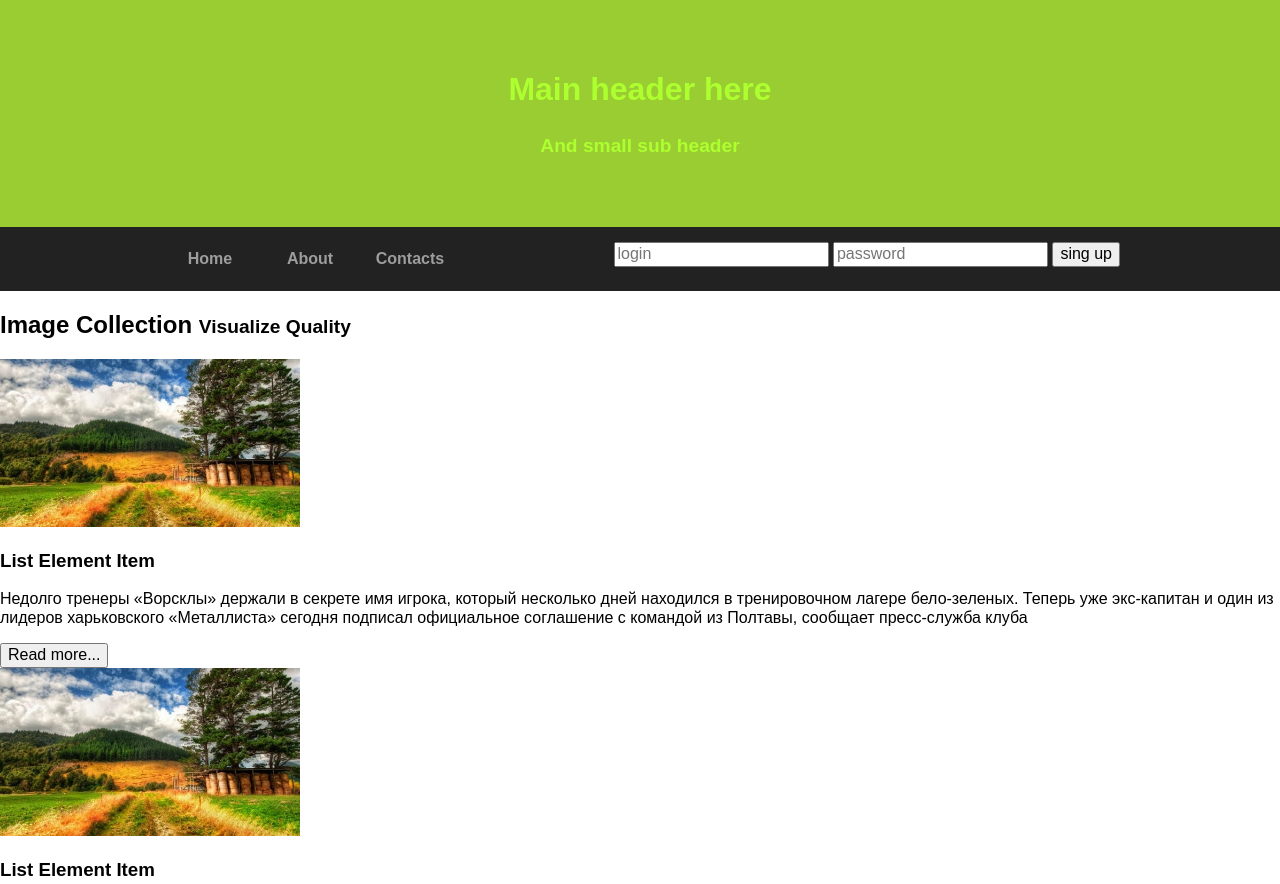
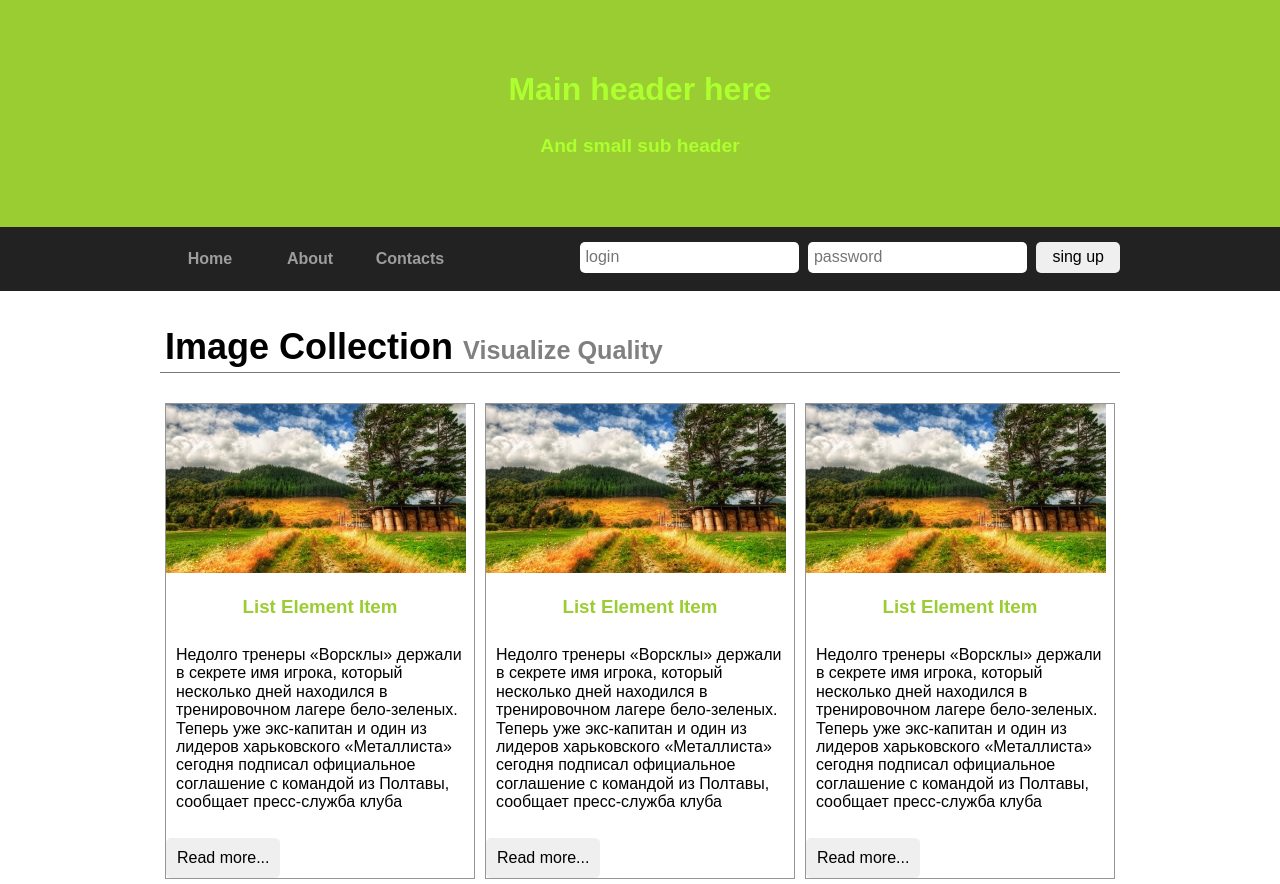
Before and after one commit to IvanSimeyko/web_development_course, a plain HTML site: page module_2/progect/index.html in a window 1280 px wide. Shown: the top 884 px of the page. Drawn offline with nearby package versions, Linux system fonts and the light colour scheme.

Commit message:
css for project. Part 3

```diff
--- a/module_2/progect/css/style.css
+++ b/module_2/progect/css/style.css
@@ -70,4 +70,74 @@ a{
 
 /* ищем элементы формы */
 .login input[type='text'],
-.login input[type='password']
+.login input[type='password']{
+    padding: 5px;
+    margin-right: 5px;
+    border: 1px solid transparent;
+    border-radius: 5px;
+    outline: none;
+}
+
+.login input[type='submit'] {
+    padding: 5px 15px;
+    border: 1px solid transparent;
+    border-radius: 5px;
+}
+
+/* изменим свойства при наведении на кнопку */
+.login input[type='submit']:hover {
+    background-color: darkgrey;
+    color: white;
+}
+
+/* MAIN PART */
+.collections {
+    overflow: auto;
+}
+
+.collection-title {
+    padding: 5px;
+    border-bottom: 1px solid #777;
+    font-size: 36px;
+}
+
+.collection-title small {
+    color: grey;
+    font-size: 70%;
+}
+
+.collection-item-outer {
+    display: inline-block;
+    float: left;
+    padding-left: 5px;
+    padding-right: 5px;
+    width: 33.33%;
+    box-sizing:border-box;
+}
+
+.collection-item {
+    border: 1px solid #959595;
+}
+
+.collection-iten img {
+    width: 100%
+}
+
+.collection-text {
+    padding: 0 20px 20px 20px,
+}
+.collection-text h3 {
+    color: yellowgreen;
+    text-align: center;
+}
+
+.collection-text p {
+    padding: 10px;
+}
+
+.collection-text button {
+    padding: 10px;
+    border: 1px solid transparent;
+    border-radius: 5px;
+    outline: none;
+}
--- a/module_2/progect/index.html
+++ b/module_2/progect/index.html
@@ -41,13 +41,13 @@
 
         <!-- MAIN -->
         <main>
-            <div>
-                <h2>Image Collection <small>Visualize Quality</small></h2>
-                <div>
-                    <div>
-                        <div>
+            <div class='container'>
+                <h2 class='collection-title'>Image Collection <small>Visualize Quality</small></h2>
+                <div class='collections'>
+                    <div class='collection-item-outer'>
+                        <div class='collection-item'>
                             <img src="images/profile.jpeg" alt='list picture' width="300" height="">
-                            <div>
+                            <div class='collection-text'>
                                 <h3>List Element Item</h3>
                                 <p>Недолго тренеры «Ворсклы» держали в секрете имя игрока, который несколько
                                     дней находился в тренировочном лагере бело-зеленых. Теперь уже экс-капитан
@@ -61,10 +61,10 @@
                         </div>
                     </div>
 
-                     <div>
-                        <div>
+                    <div class='collection-item-outer'>
+                        <div class='collection-item'>
                             <img src="images/profile.jpeg" alt='list picture' width="300" height="">
-                            <div>
+                            <div class='collection-text'>
                                 <h3>List Element Item</h3>
                                 <p>Недолго тренеры «Ворсклы» держали в секрете имя игрока, который несколько
                                     дней находился в тренировочном лагере бело-зеленых. Теперь уже экс-капитан
@@ -78,10 +78,10 @@
                         </div>
                     </div>
 
-                    <div>
-                        <div>
+                    <div class='collection-item-outer'>
+                        <div class='collection-item'>
                             <img src="images/profile.jpeg" alt='list picture' width="300" height="">
-                            <div>
+                            <div class='collection-text'>
                                 <h3>List Element Item</h3>
                                 <p>Недолго тренеры «Ворсклы» держали в секрете имя игрока, который несколько
                                     дней находился в тренировочном лагере бело-зеленых. Теперь уже экс-капитан
@@ -94,6 +94,7 @@
                             </div>
                         </div>
                     </div>
+
                 </div>
 
 
```
Also changed, not shown: module_2/css_properties.txt.
